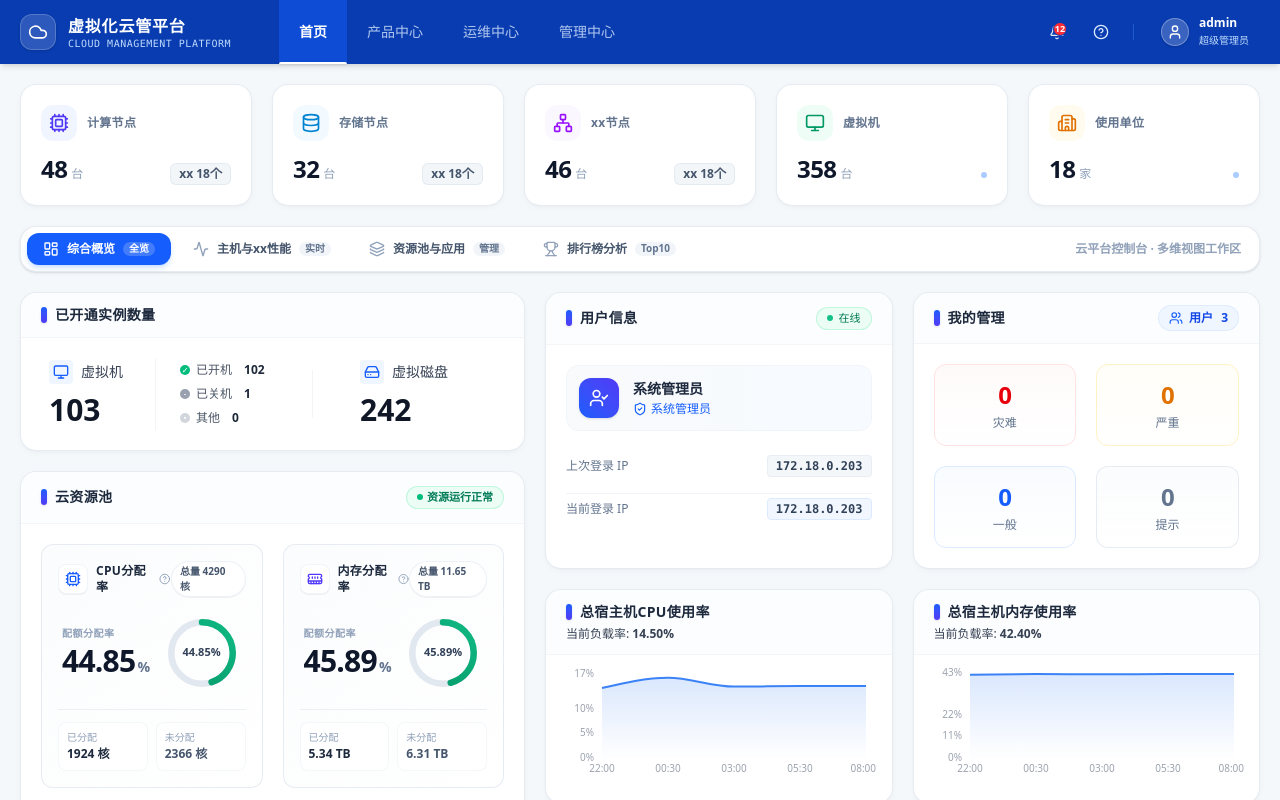
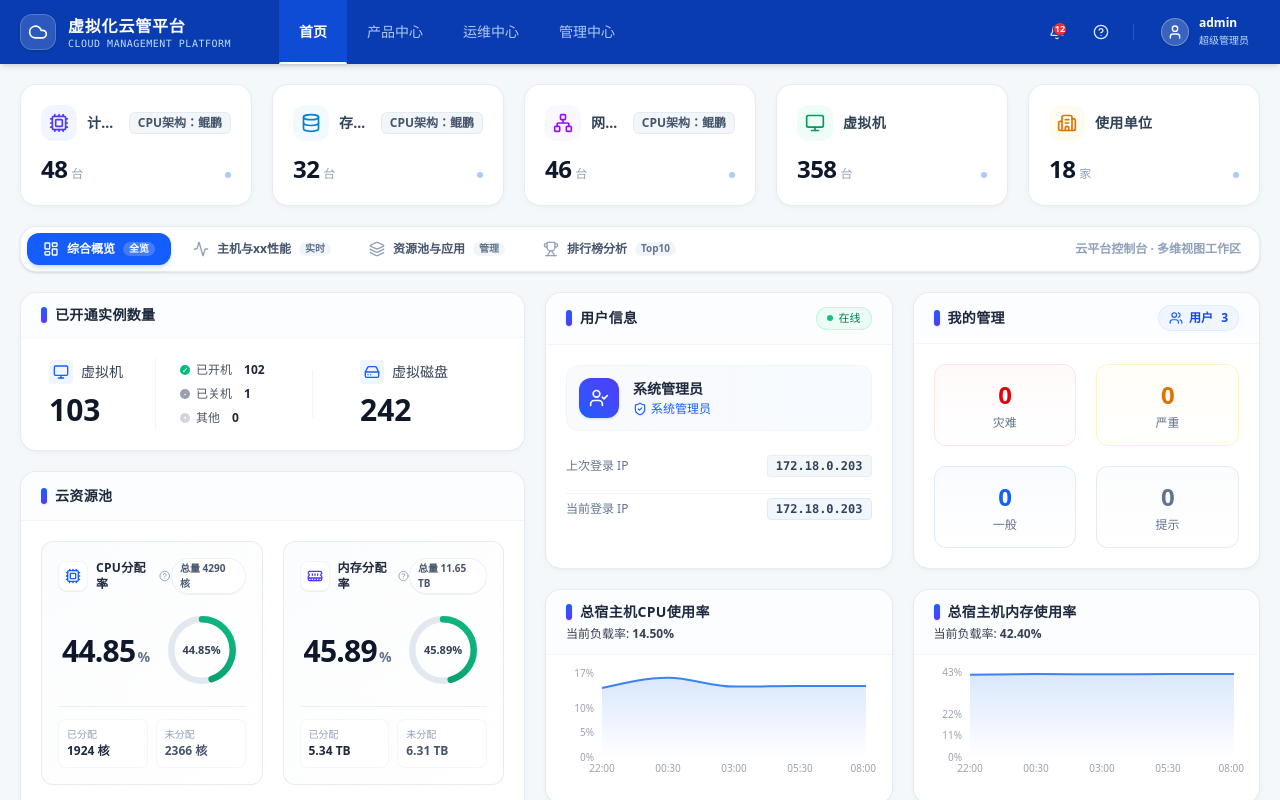
Before and after one commit to COSMOSPP/cloud-web-1, a React (Vite) app: page / in a window 1280 px wide. Shown: the top 800 px of the page. Built offline with nearby package versions, Linux system fonts and the light colour scheme.

Commit message:
style: update cloud resource pool units and top stats layout

```diff
--- a/src/components/ResourcePool.tsx
+++ b/src/components/ResourcePool.tsx
@@ -70,7 +70,6 @@ function ResourceMeterCard({
       {/* Main Metric Section with Radial SVG Gauge */}
       <div className="flex items-center justify-between my-2 px-1">
         <div className="flex flex-col">
-          <span className="text-[10px] font-semibold text-slate-400 uppercase tracking-wider">配额分配率</span>
           <span className="text-3xl font-extrabold text-slate-900 tracking-tight mt-0.5 group-hover:translate-x-0.5 transition-transform origin-left">
             {percent}<span className="text-sm font-bold text-slate-500 ml-0.5">%</span>
           </span>
@@ -178,7 +177,7 @@ function HorizontalResourceMeterRow({
       {/* Progress Bar & Percentage */}
       <div className="flex-1 flex flex-col justify-center px-2">
         <div className="flex items-center justify-between text-xs mb-1.5">
-          <span className="text-slate-500 font-medium">分配进度</span>
+          <span className="text-slate-500 font-medium">分配率</span>
           <span className="font-extrabold text-slate-900 font-mono text-sm">{percent}%</span>
         </div>
         <div className="w-full h-2.5 bg-slate-100 rounded-full overflow-hidden p-0.5 border border-slate-200/60">
@@ -228,10 +227,6 @@ export default function ResourcePool({ className = "", layout = "default" }: Res
       <Card className={`flex flex-col justify-between h-full ${className}`}>
         <CardHeader className="py-3.5 shrink-0">
           <CardTitle>云资源池</CardTitle>
-          <span className="inline-flex items-center gap-1 px-2.5 py-0.5 rounded-full text-[11px] font-semibold bg-emerald-50 text-emerald-700 border border-emerald-200/60">
-            <span className="w-1.5 h-1.5 rounded-full bg-emerald-500"></span>
-            资源运行正常
-          </span>
         </CardHeader>
         <CardContent className="p-5 flex-1 flex flex-col justify-between gap-3">
           <HorizontalResourceMeterRow
@@ -275,10 +270,6 @@ export default function ResourcePool({ className = "", layout = "default" }: Res
     <Card className={`flex flex-col justify-between h-full ${className}`}>
       <CardHeader className="py-3.5 shrink-0">
         <CardTitle>云资源池</CardTitle>
-        <span className="inline-flex items-center gap-1 px-2.5 py-0.5 rounded-full text-[11px] font-semibold bg-emerald-50 text-emerald-700 border border-emerald-200/60">
-          <span className="w-1.5 h-1.5 rounded-full bg-emerald-500"></span>
-          资源运行正常
-        </span>
       </CardHeader>
       <CardContent className="p-5 flex-1 flex flex-col justify-between gap-5">
         {/* Row 1: CPU分配率 & 内存分配率 in the same row */}
--- a/src/components/ServerNodeOverview.tsx
+++ b/src/components/ServerNodeOverview.tsx
@@ -51,9 +51,9 @@ export default function ServerNodeOverview() {
         />
         <NodeRow
           icon={<Network className="w-6 h-6" />}
-          title="xx节点"
+          title="网络节点"
           data={serverNodes.network}
-          details={<><span>xx带宽 <strong className="text-gray-700">{serverNodes.network.bandwidth}</strong> G</span></>}
+          details={<><span>网络带宽 <strong className="text-gray-700">{serverNodes.network.bandwidth}</strong> G</span></>}
         />
       </CardContent>
     </Card>
--- a/src/components/TopStatsRow.tsx
+++ b/src/components/TopStatsRow.tsx
@@ -17,12 +17,19 @@ export default function TopStatsRow() {
       {topStats.map((stat: any) => {
         const config = iconConfig[stat.id] || { icon: <Cpu className="w-5 h-5 text-blue-600" />, bg: 'bg-blue-50' };
         return (
-          <Card key={stat.id} className="p-5 flex flex-col justify-between group hover:-translate-y-0.5 transition-all duration-200 cursor-pointer">
-            <div className="flex items-center gap-2.5 mb-3">
-              <div className={`p-2 rounded-xl transition-colors duration-200 ${config.bg}`}>
-                {config.icon}
+          <Card key={stat.id} className="p-4.5 sm:p-5 flex flex-col justify-between group hover:-translate-y-0.5 transition-all duration-200 cursor-pointer">
+            <div className="flex items-center justify-between mb-3 gap-1.5">
+              <div className="flex items-center gap-2.5 min-w-0">
+                <div className={`p-2 rounded-xl transition-colors duration-200 shrink-0 ${config.bg}`}>
+                  {config.icon}
+                </div>
+                <span className="text-sm font-bold text-slate-700 tracking-wide truncate">{stat.title}</span>
               </div>
-              <span className="text-xs font-semibold text-slate-500 tracking-wide">{stat.title}</span>
+              {stat.arch && (
+                <span className="text-xs font-semibold text-slate-600 bg-slate-100/90 px-2 py-0.5 rounded-md border border-slate-200/80 shrink-0">
+                  {stat.arch}
+                </span>
+              )}
             </div>
 
             <div className="flex items-baseline justify-between mt-auto">
@@ -30,13 +37,7 @@ export default function TopStatsRow() {
                 <span className="text-2xl font-bold text-slate-900 tracking-tight">{stat.value}</span>
                 <span className="text-xs font-medium text-slate-400">{stat.unit}</span>
               </div>
-              {stat.kunpengCount !== undefined ? (
-                <span className="text-xs font-semibold text-slate-600 bg-slate-100/90 px-2 py-0.5 rounded-md border border-slate-200/80">
-                  xx {stat.kunpengCount}个
-                </span>
-              ) : (
-                <span className="w-1.5 h-1.5 rounded-full bg-blue-500/40 group-hover:bg-blue-600 group-hover:scale-125 transition-all"></span>
-              )}
+              <span className="w-1.5 h-1.5 rounded-full bg-blue-500/40 group-hover:bg-blue-600 group-hover:scale-125 transition-all"></span>
             </div>
           </Card>
         );
--- a/src/data.ts
+++ b/src/data.ts
@@ -1,7 +1,7 @@
 export const topStats = [
-  { id: 'compute-nodes', title: '计算节点', value: 48, unit: '台', kunpengCount: 18 },
-  { id: 'storage-nodes', title: '存储节点', value: 32, unit: '台', kunpengCount: 18 },
-  { id: 'network-nodes', title: 'xx节点', value: 46, unit: '台', kunpengCount: 18 },
+  { id: 'compute-nodes', title: '计算节点', value: 48, unit: '台', arch: 'CPU架构：鲲鹏' },
+  { id: 'storage-nodes', title: '存储节点', value: 32, unit: '台', arch: 'CPU架构：鲲鹏' },
+  { id: 'network-nodes', title: '网络节点', value: 46, unit: '台', arch: 'CPU架构：鲲鹏' },
   { id: 'vms', title: '虚拟机', value: 358, unit: '台' },
   { id: 'tenants', title: '使用单位', value: 18, unit: '家' },
 ];
@@ -135,7 +135,7 @@ export const hostMemoryUsageData = {
 export const cloudResourcePoolData = {
   cpu: { percent: 44.85, total: '4290 核', allocated: '1924 核', unallocated: '2366 核' },
   memory: { percent: 45.89, total: '11.65 TB', allocated: '5.34 TB', unallocated: '6.31 TB' },
-  storage: { percent: 46.1, total: '453.49 TB', allocated: '209.08 TB', unallocated: '244.41 TB', other: '0 TB', disk: '242 个' },
+  storage: { percent: 46.1, total: '453.49 TB', allocated: '209.08 TB', unallocated: '244.41 TB', other: '0 TB', disk: '242 TB' },
 };
 
 export const hostCpuRankings = [
```
